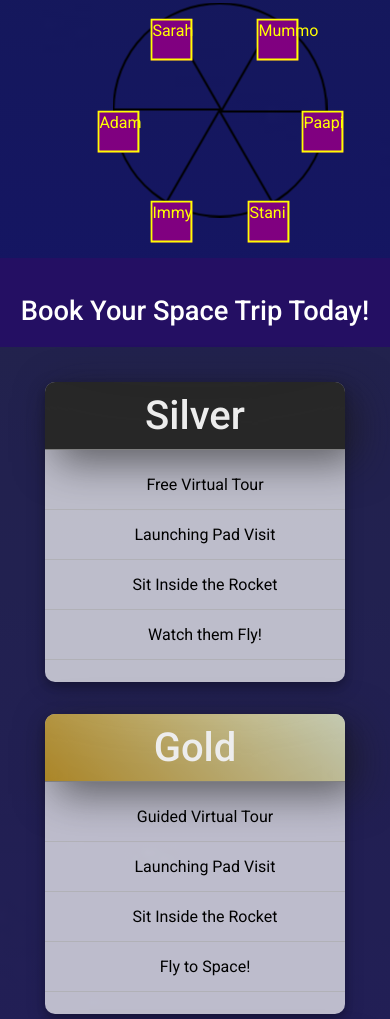
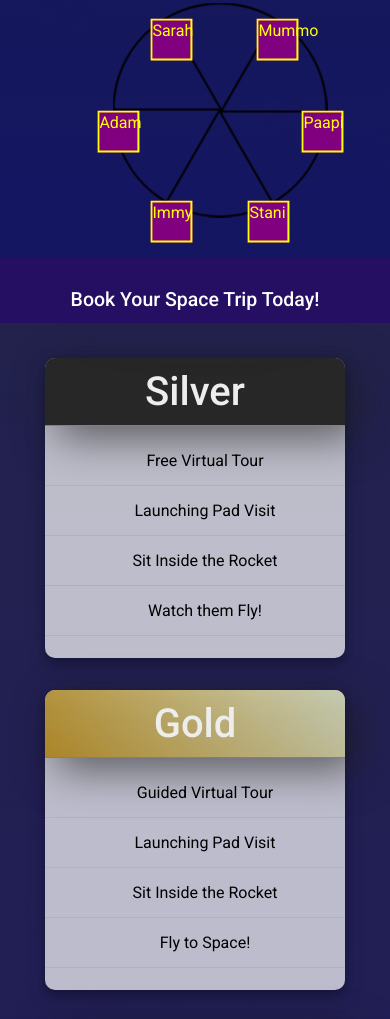
Before and after one commit to immy2good/landing-page, a plain HTML site: page index.html in a window 390 px wide. Shown: the part 1193-2212 px from the top of the page. Drawn offline with Linux system fonts and the light colour scheme.

Commit message:
Update styles.css

```diff
--- a/styles.css
+++ b/styles.css
@@ -258,13 +258,13 @@ button {
     display: flex;
     align-items: center;
     justify-content: center;
-    padding: 5%;
+    padding: 3%;
     flex-wrap: nowrap;
     background-color: rgb(36, 15, 99);
 }
 
 .price-heading>h2 {
-    font-size: 7vw;
+    font-size: 4vw;
     color: white;
     text-align: center;
 
@@ -472,6 +472,11 @@ input[type=submit]:hover {
 
     }
 
+    .price-heading>h2 {
+        font-size: 5vw;
+
+    }
+
     .cover {
 
         height: 35vh;
```
